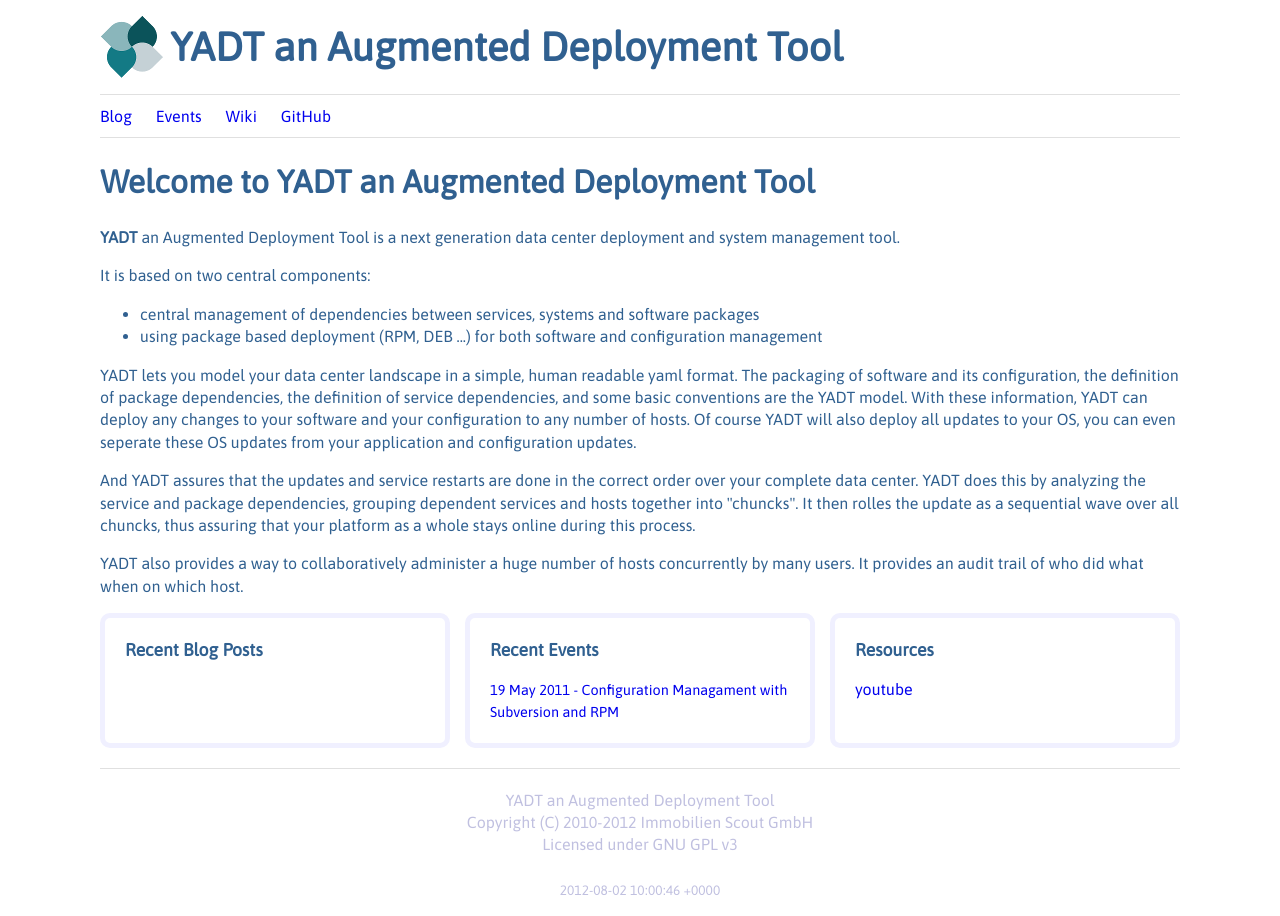
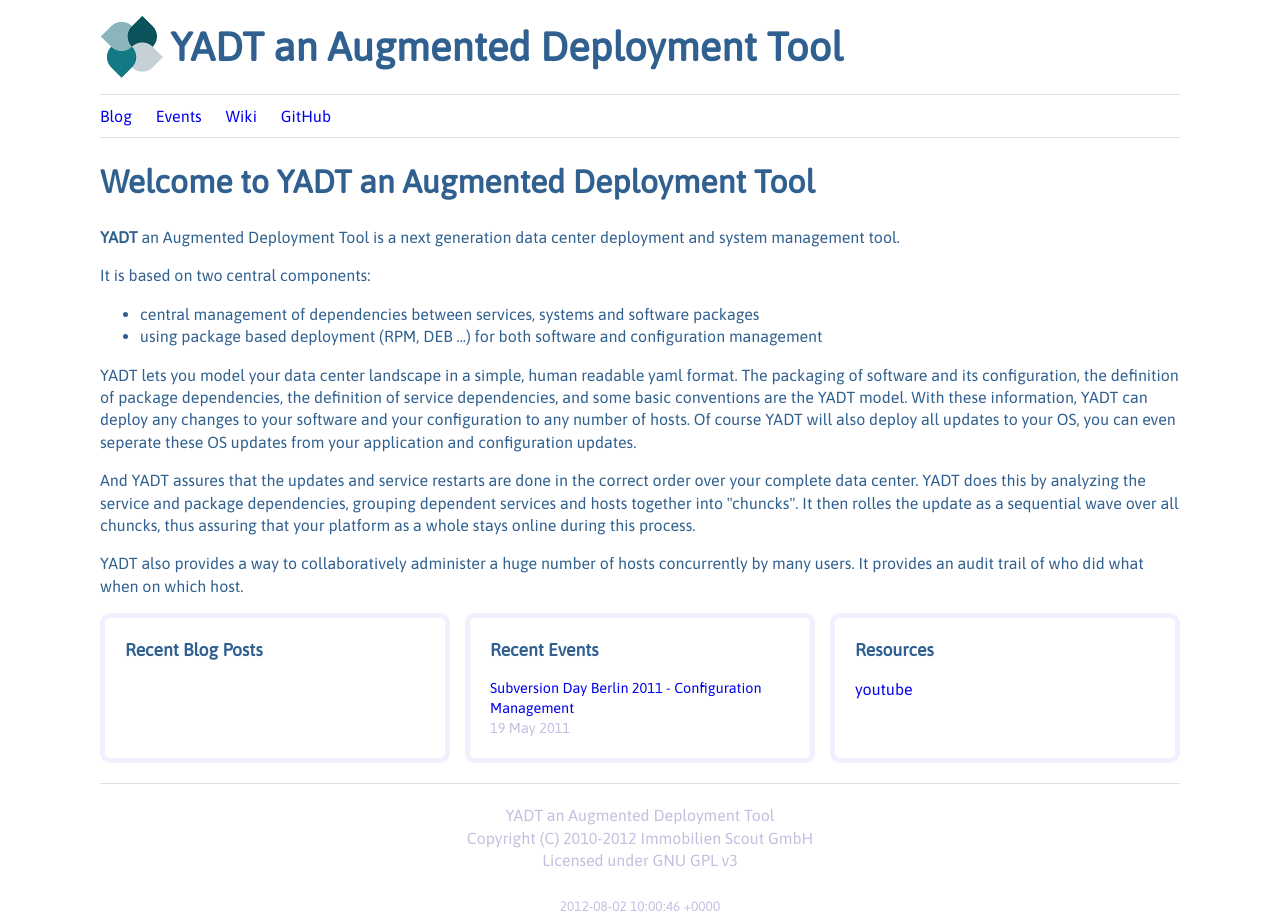
Before and after one commit to yadt/yadt.github.com, a Jekyll site: the page built from index.html, in a window 1280 px wide. Built offline with Jekyll 4.4.1, drawn with Linux system fonts in a browser that asks for light colours; nearby versions of some CDN libraries.

Commit message:
subversion day 2011 configuration management

```diff
--- a/index.html
+++ b/index.html
@@ -49,7 +49,8 @@
 		<div style="font-size: 110%; font-weight: bold; padding-bottom: 15px;">Recent Events</div>
 		<span style="font-size: 90%;">
 		{% for post in site.categories.events limit:3 %}
-			<a href="{{ post.url }}">{{ post.date | date_to_string }} - {{ post.title }}</a>
+			<div><a href="{{ post.url }}">{{ post.title }}</a></div>
+			<div class="post-date">{{ post.date | date_to_string }}</div>
 		{% endfor %}
 		</span>
 	</div>
```
Also changed, not shown: _posts/2011-05-19-configuration-management.md (deleted, +0 -12 lines), _posts/2011-05-19-subversion-day-berlin-2011.html (added, +29 -0 lines).
